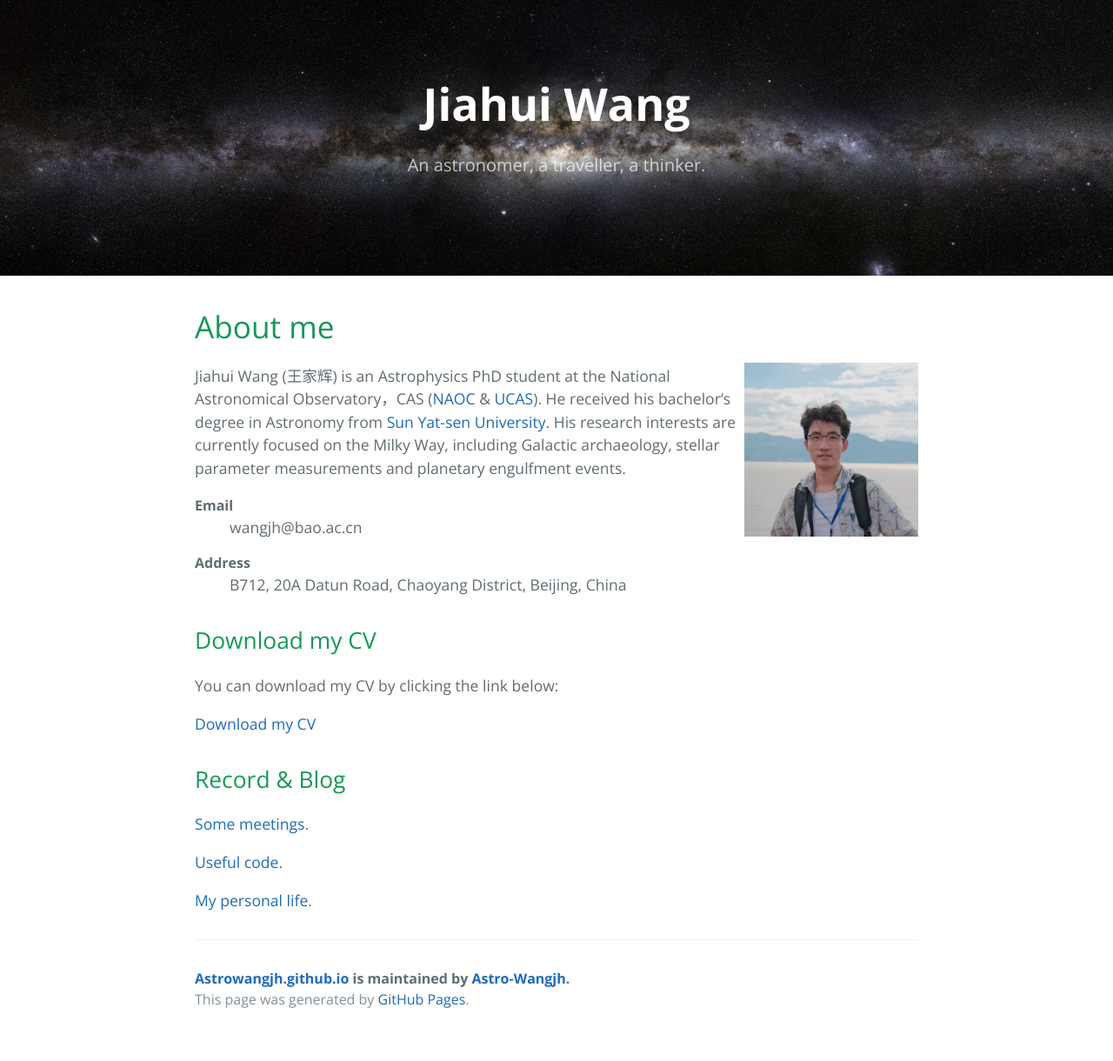
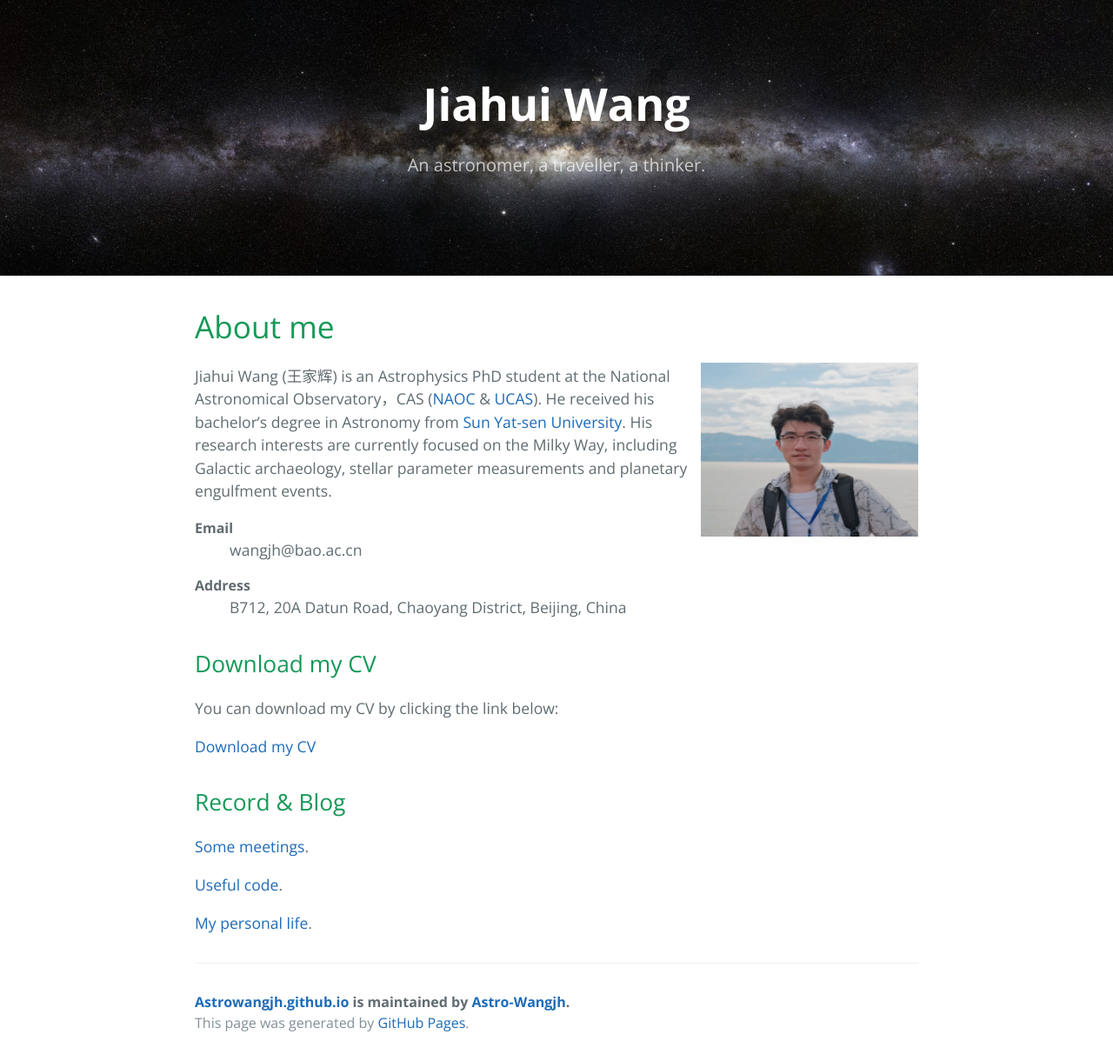
Before and after one commit to Astro-Wangjh/Astrowangjh.github.io, a Jekyll site: the page built from index.md, in a window 1280 px wide. Shown: the whole page at 87% size. Built offline with Jekyll 4.4.1, drawn with Linux system fonts in a browser that asks for light colours; before the commit the page ends 1193 px from its top, so only the background shows below that.

Commit message:
Update index.md

```diff
--- a/index.md
+++ b/index.md
@@ -8,7 +8,7 @@ description: An astronomer, a traveller, a thinker.
 # About me
 
 <div style="float: right;">
-    <img src="me1.jpg" alt="Image" width="200" height="200" />
+    <img src="me1.jpg" alt="Image" width="250" height="200" />
 </div>
 
 Jiahui Wang (王家辉) is an Astrophysics PhD student at the National Astronomical Observatory，CAS ([NAOC](https://nao.cas.cn/) & [UCAS](https://www.ucas.ac.cn/)). He received his bachelor's degree in Astronomy from [Sun Yat-sen University](https://spa.sysu.edu.cn/). His research interests are currently focused on the Milky Way, including Galactic archaeology, stellar parameter measurements and planetary engulfment events.
```
